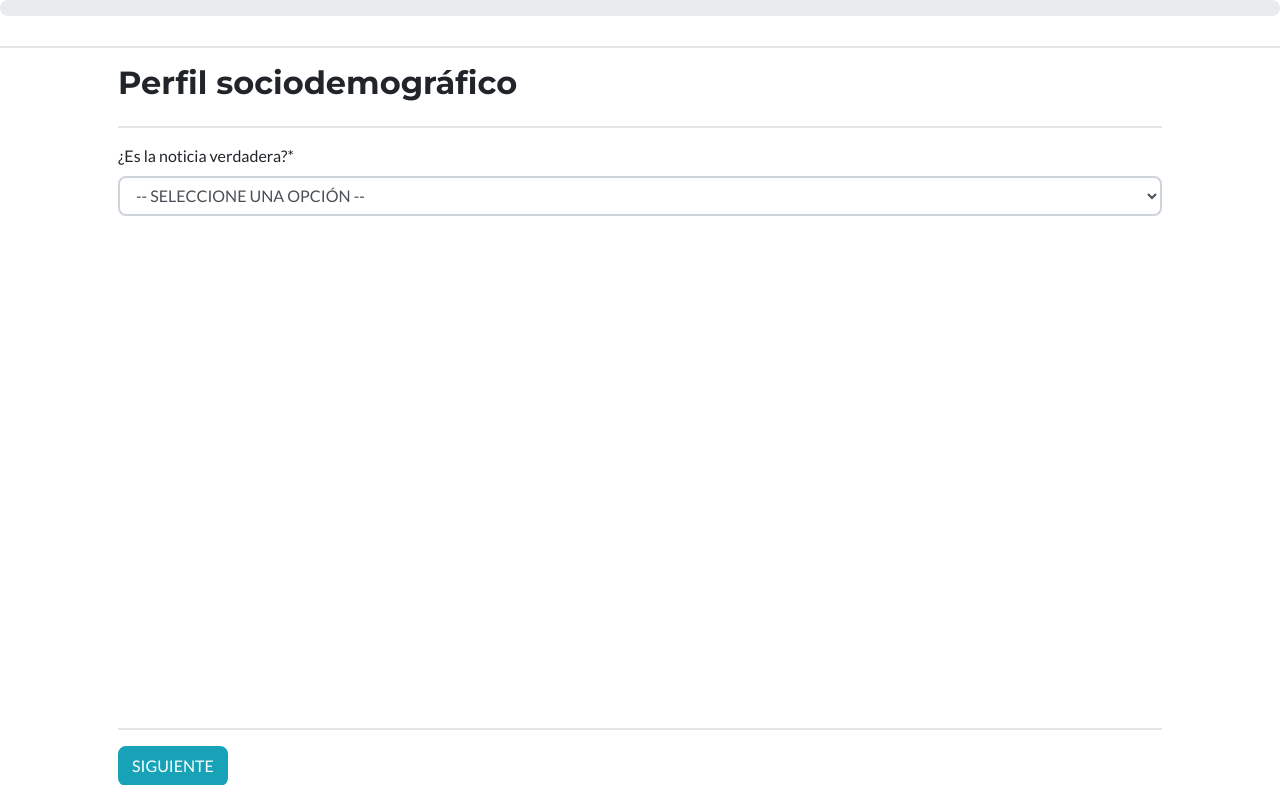
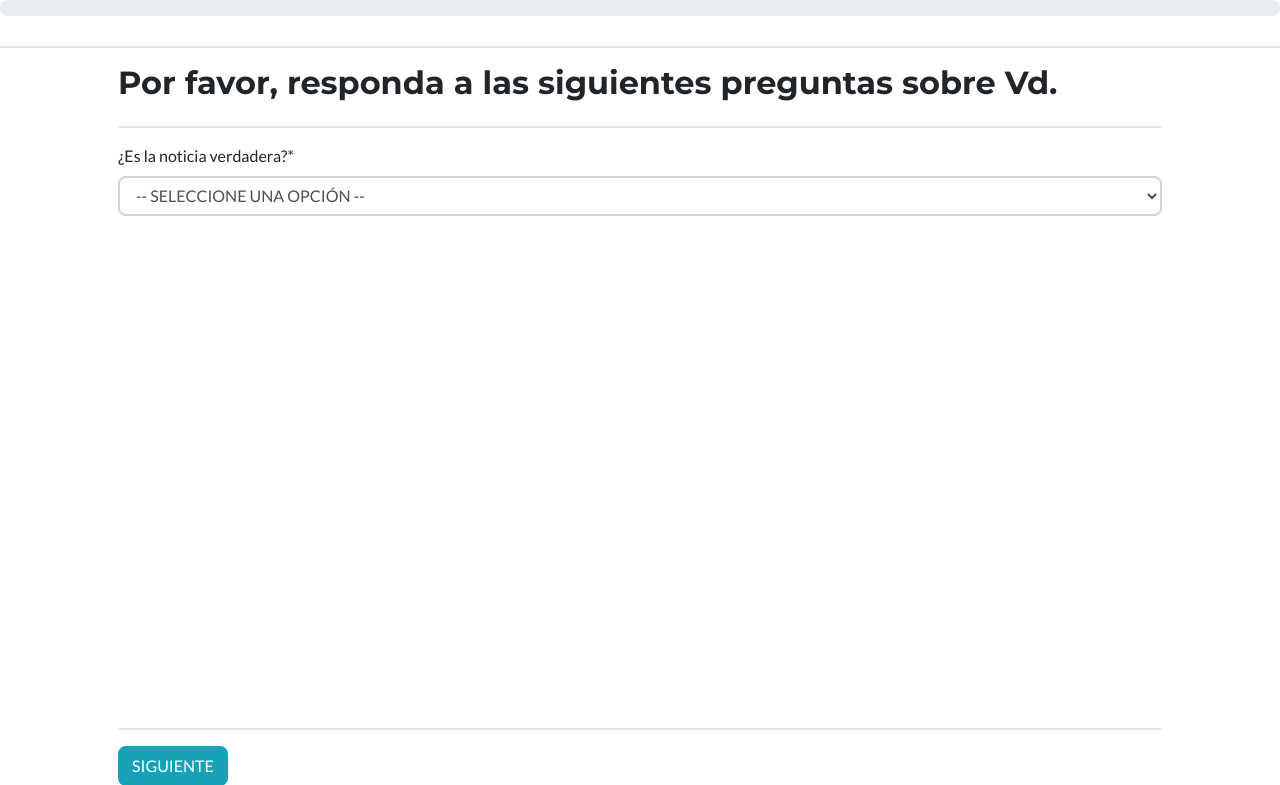
Before and after one commit to social-link-analytics-group-bsc/experiment-platform, a Django app: template experiment/expplat/templates/expplat/demo.html in a window 1280 px wide. Shown: the top 785 px of the page. Run offline with Django 3.2, Linux system fonts and the light colour scheme; the template is opened without the code that fills it: values that come from a table or form of the project are taken from there, others are empty; data comes from the database, SQL or seed files in the repository; parts of the project's set-up code (start-up, migrations or seed data) failed here and were passed over; some libraries are stand-ins or nearby versions.

Commit message:
Grammar error fix. Solves #41.

```diff
--- a/experiment/expplat/templates/expplat/demo.html
+++ b/experiment/expplat/templates/expplat/demo.html
@@ -104,7 +104,7 @@ footer p {
 
             <div class="row">
                 <div class="col-sm-12">
-                    <h2>Perfil sociodemográfico</h2>
+                    <h2>Por favor, responda a las siguientes preguntas sobre Vd.</h2>
                 </div>
             </div>
             <hr>
```
